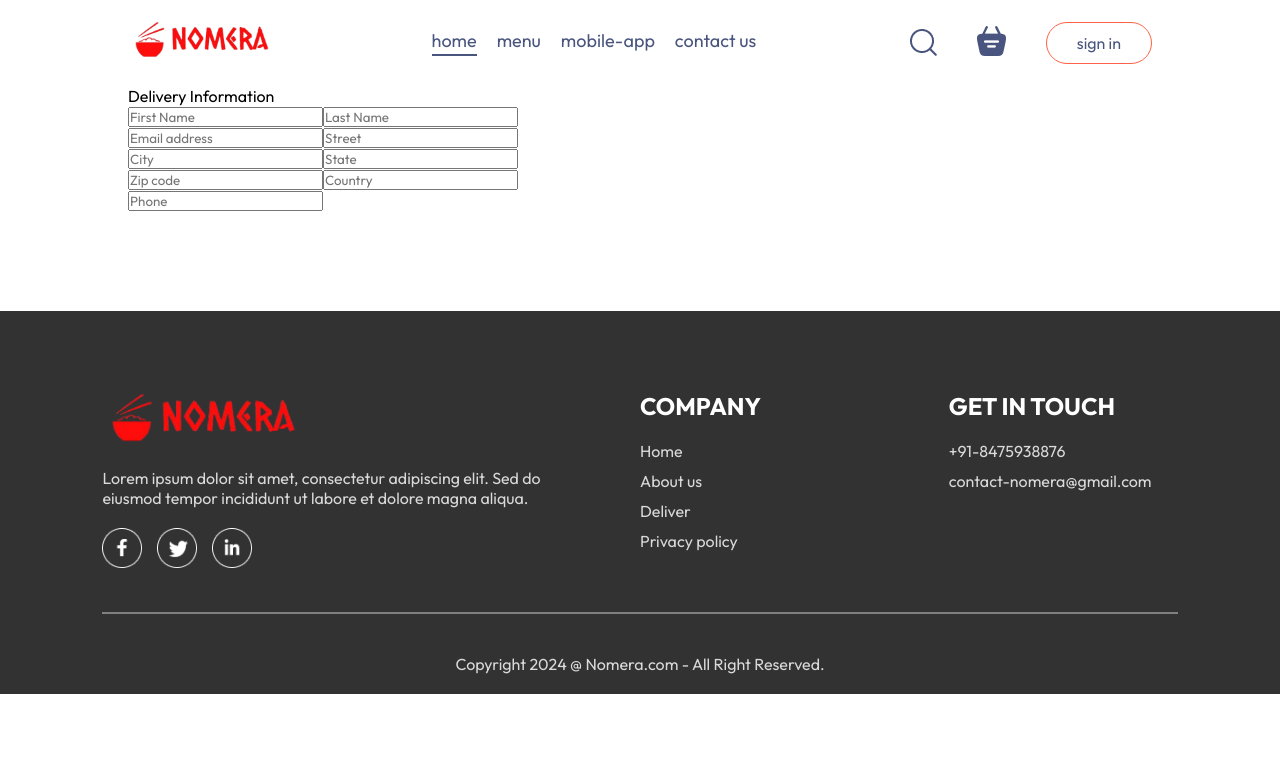
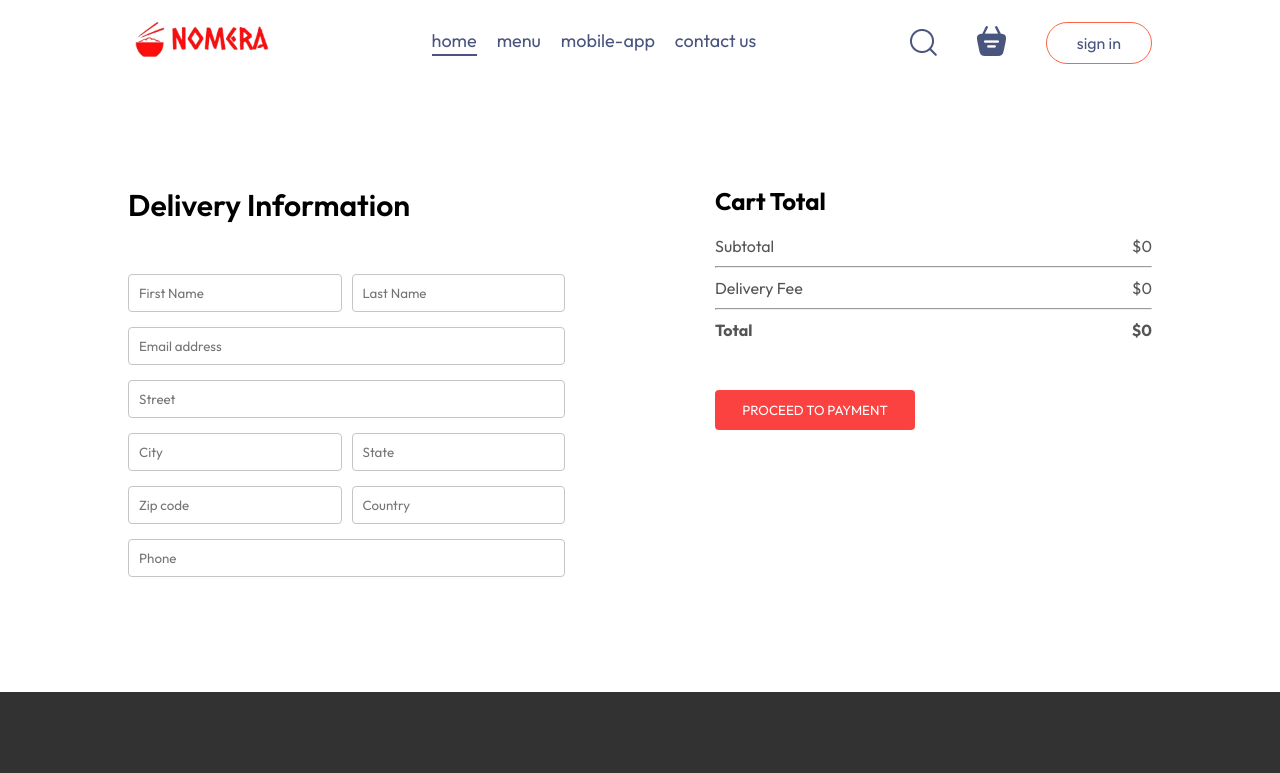
Before and after one commit to abhiraminair2004/NOMERA-Food-Delivery, a React (Vite) app in the folder frontend/: page /order in a window 1280 px wide. Shown: the top 773 px of the page. Built offline with nearby package versions, Linux system fonts and the light colour scheme; a web font is replaced by a local one.

Commit message:
initial frontend complete

```diff
--- a/frontend/src/pages/Cart/Cart.jsx
+++ b/frontend/src/pages/Cart/Cart.jsx
@@ -47,12 +47,12 @@
             <hr />
             <div className="cart-total-details">
               <p>Delivery Fee</p>
-              <p>${2}</p>
+              <p>${getTotalCartAmount()===0?0:2}</p>
             </div>
             <hr />
             <div className="cart-total-details">
               <b>Total</b>
-              <b>${getTotalCartAmount()+2}</b>
+              <b>${getTotalCartAmount()===0?0:getTotalCartAmount()+2}</b>
             </div>
           </div>
           <button onClick={()=>navigate('/order')}>PROCEED TO CHECKOUT</button>
--- a/frontend/src/pages/PlaceOrder/PlaceOrder.css
+++ b/frontend/src/pages/PlaceOrder/PlaceOrder.css
@@ -0,0 +1,35 @@
+.place-order{
+    display: flex;
+    align-items: start;
+    justify-content: space between;
+    gap: 150px;
+    margin-top: 100px;
+}
+.place-order-left{
+   width: 100%;
+   max-width: max(30%,500px);
+}
+.place-order-left .title{
+    font-size: 30px;
+    font-weight: 600;
+    margin-bottom: 50px;
+}
+.place-order-left input{
+    margin-bottom: 15px;
+    width: 100%;
+    padding: 10px;
+    border: 1px solid #c5c5c5;
+    border-radius: 4px;
+    outline-color: rgb(252, 65, 65);
+}
+.place-order-left .multi-fields{
+    display: flex;
+    gap: 10px;
+}
+.place-order-right{
+    width: 100%;
+    max-width: max(40%,500px);
+}
+.place-order .cart-total button{
+    margin-top: 30px;
+}
--- a/frontend/src/pages/PlaceOrder/PlaceOrder.jsx
+++ b/frontend/src/pages/PlaceOrder/PlaceOrder.jsx
@@ -1,31 +1,55 @@
-import React from 'react'
-import './PlaceOrder.css'
+import React from "react";
+import "./PlaceOrder.css";
+import { useContext } from "react";
+import { StoreContext } from "../../context/StoreContext";
 const PlaceOrder = () => {
+  const{getTotalCartAmount}=useContext(StoreContext);
   return (
-    <form className='place-order'>
+    <form className="place-order">
       <div className="place-order-left">
         <p className="title">Delivery Information</p>
         <div className="multi-fields">
-          <input type="text" placeholder='First Name'/>
-          <input type="text" placeholder='Last Name'/>
+          <input type="text" placeholder="First Name" />
+          <input type="text" placeholder="Last Name" />
         </div>
-        <input type="text" placeholder='Email address'/>
-        <input type="text" placeholder='Street'/>
+        <input type="text" placeholder="Email address" />
+        <input type="text" placeholder="Street" />
         <div className="multi-fields">
-          <input type="text" placeholder='City'/>
-          <input type="text" placeholder='State'/>
+          <input type="text" placeholder="City" />
+          <input type="text" placeholder="State" />
         </div>
         <div className="multi-fields">
-          <input type="text" placeholder='Zip code'/>
-          <input type="text" placeholder='Country'/>
+          <input type="text" placeholder="Zip code" />
+          <input type="text" placeholder="Country" />
         </div>
-        <input type="text" placeholder='Phone '/>
+        <input type="text" placeholder="Phone " />
       </div>
       <div className="place-order-right">
-
+        <div className="cart-total">
+          <h2>Cart Total</h2>
+          <div>
+            <div className="cart-total-details">
+              <p>Subtotal</p>
+              <p>${getTotalCartAmount()}</p>
+            </div>
+            <hr />
+            <div className="cart-total-details">
+              <p>Delivery Fee</p>
+              <p>${getTotalCartAmount()===0?0:2}</p>
+            </div>
+            <hr />
+            <div className="cart-total-details">
+              <b>Total</b>
+              <b>${getTotalCartAmount()===0?0:getTotalCartAmount()+2}</b>
+            </div>
+          </div>
+          <button >
+            PROCEED TO PAYMENT
+          </button>
+        </div>
       </div>
     </form>
-  )
-}
+  );
+};
 
-export default PlaceOrder
+export default PlaceOrder;
```
